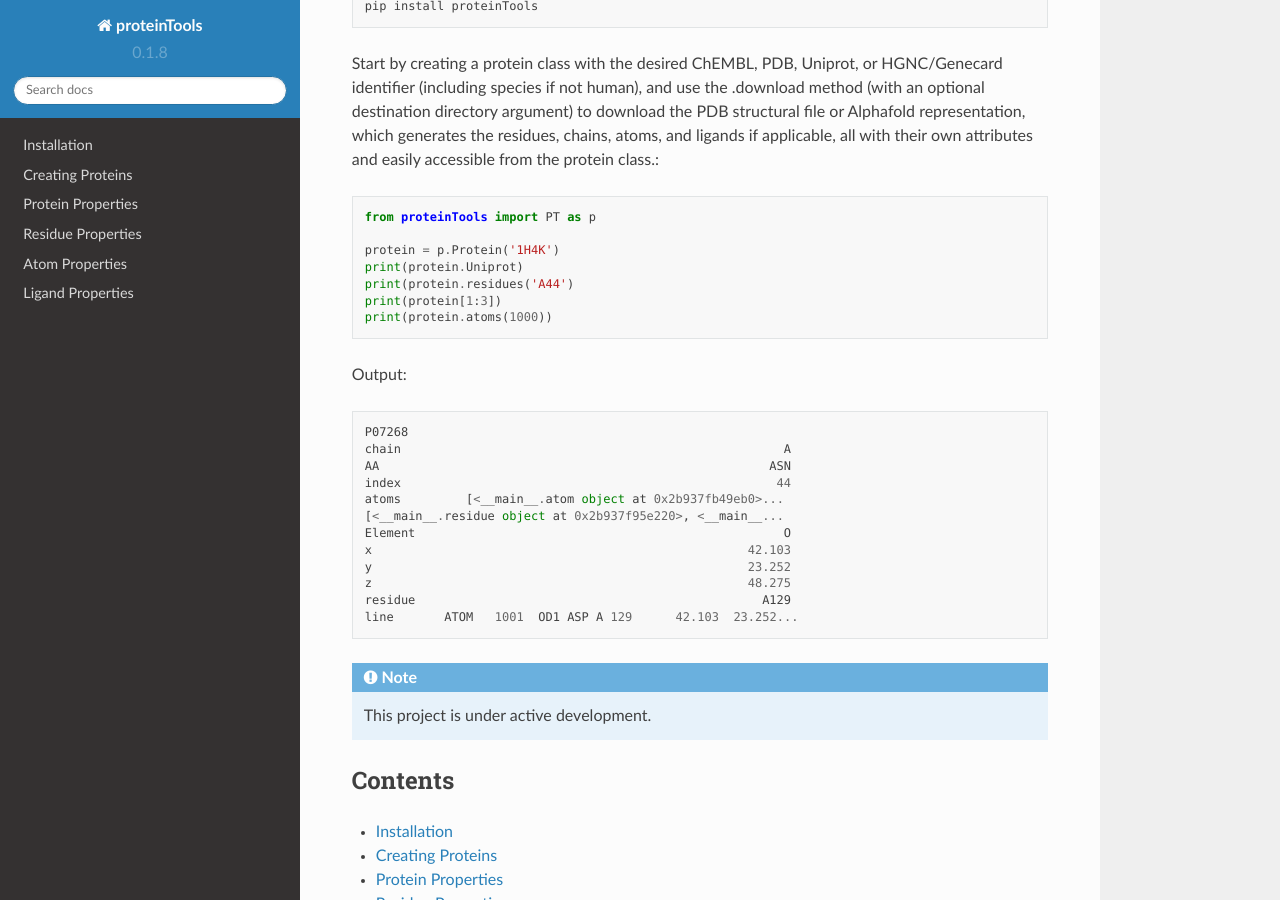
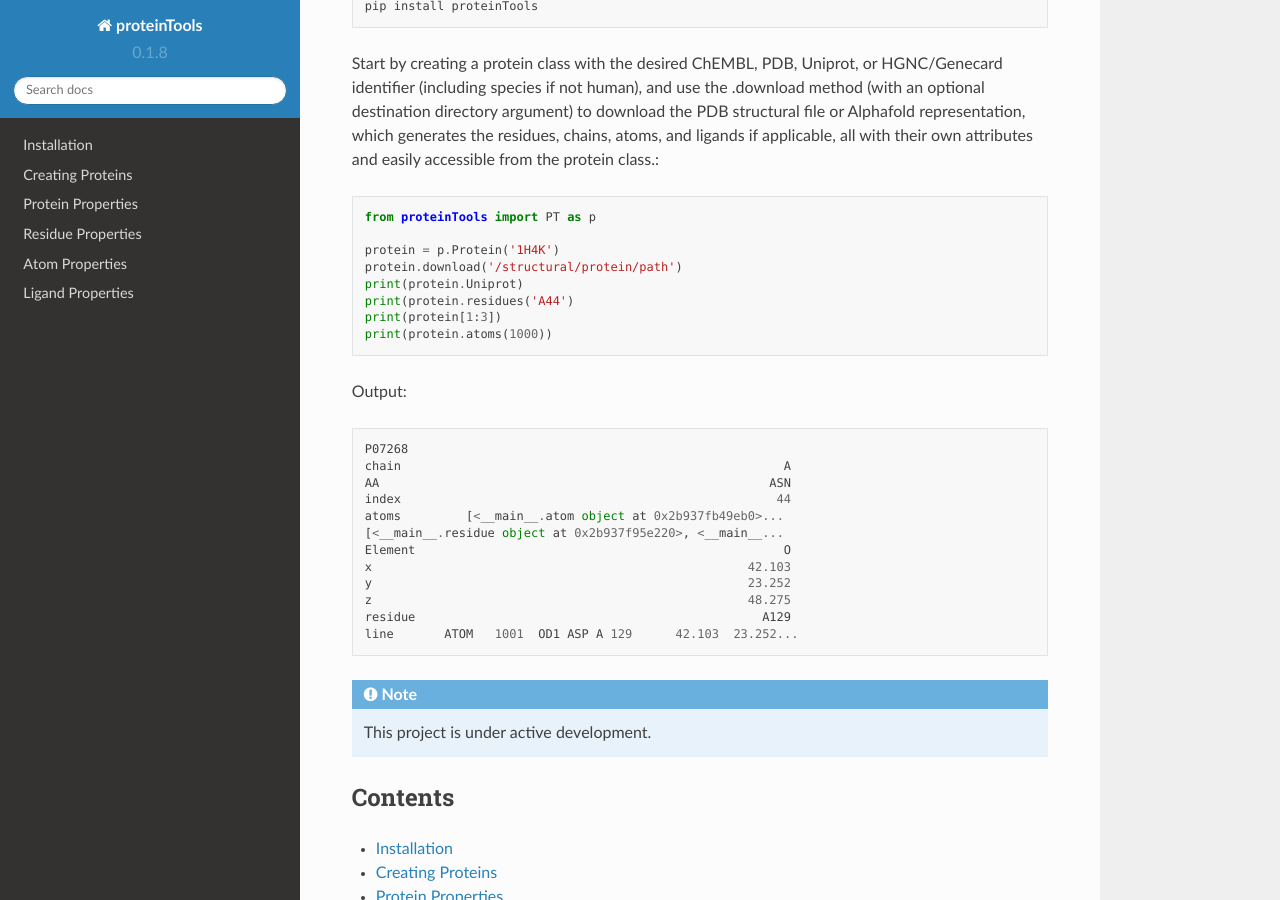
Before and after one commit to tiger1deF/proteinTools, a Sphinx documentation site: the page built from docs/source/index.rst, in a window 1280 px wide and 900 px high, scrolled down 391 px. Built offline with Sphinx 7.4.7 and the Read the Docs theme 2.0.0, drawn with Linux system fonts in a browser that asks for light colours.

Commit message:
Update index.rst

```diff
--- a/docs/source/index.rst
+++ b/docs/source/index.rst
@@ -13,6 +13,7 @@ Start by creating a protein class with the desired ChEMBL, PDB, Uniprot, or HGNC
         from proteinTools import PT as p
 
         protein = p.Protein('1H4K')
+        protein.download('/structural/protein/path')
         print(protein.Uniprot)
         print(protein.residues('A44')
         print(protein[1:3])
```
